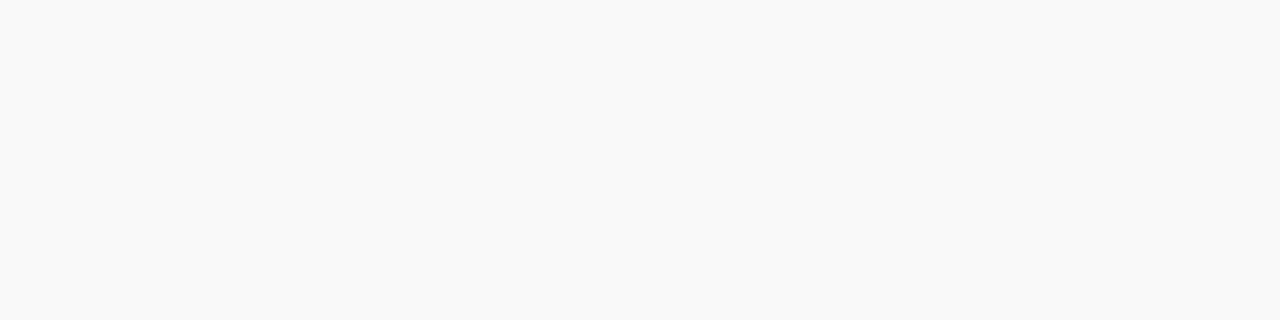
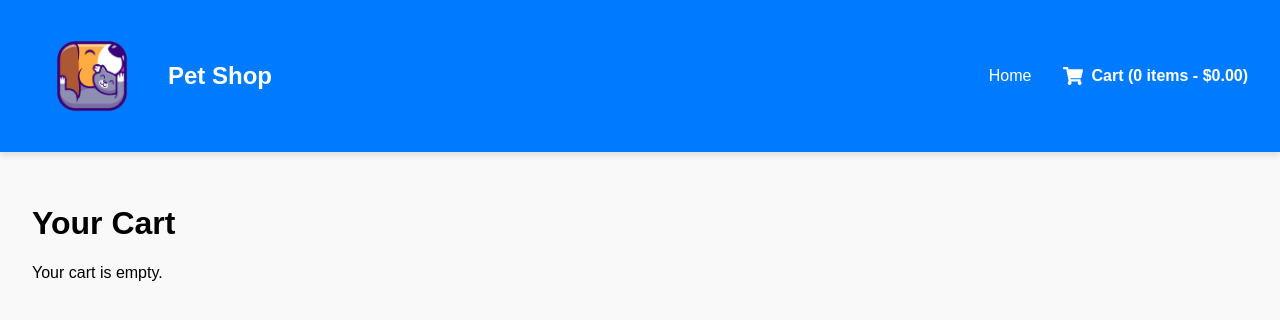
Before and after one commit to lixmankamilla/pet-shop, a React (Create React App) app: page /cart in a window 1280 px wide. Before the commit this address had no page. Shown: the top 320 px of the page. Built offline with nearby package versions, Linux system fonts and the light colour scheme.

Commit message:
edited navbar and added cart

```diff
--- a/package.json
+++ b/package.json
@@ -7,6 +7,7 @@
     "cra-template": "1.2.0",
     "react": "^19.0.0",
     "react-dom": "^19.0.0",
+    "react-icons": "^5.4.0",
     "react-redux": "^9.2.0",
     "react-router-dom": "^7.1.3",
     "react-scripts": "5.0.1",
--- a/src/App.jsx
+++ b/src/App.jsx
@@ -1,24 +1,20 @@
 import React from "react";
 import { Routes, Route } from "react-router-dom";
 import HomePage from "./pages/HomePage/HomePage";
-// import ProductPage from "./pages/ProductPage";
-// import CartPage from "./pages/CartPage";
-// import ContactPage from "./pages/ContactPage";
-// import Navbar from "./components/Navbar";
+import ProductPage from "./pages/ProductPage/ProductPage";
+import CartPage from "./pages/CartPage/CartPage";
+import Navbar from "./components/Navbar/Navbar";
 import "./styles/index.scss";
 
-const App = () => {
-  return (
+const App = () => (
   <div className="app">
-      {/* <Navbar /> */}
+    <Navbar />
     <Routes>
       <Route path="/" element={<HomePage />} />
-        {/* <Route path="/product/:id" element={<ProductPage />} />
+      <Route path="/product/:id" element={<ProductPage />} />
       <Route path="/cart" element={<CartPage />} />
-        <Route path="/contact" element={<ContactPage />} /> */}
     </Routes>
   </div>
 );
-};
 
 export default App;
--- a/src/components/Navbar/Navbar.jsx
+++ b/src/components/Navbar/Navbar.jsx
@@ -1,20 +1,34 @@
 import React from "react";
 import { Link } from "react-router-dom";
 import { useSelector } from "react-redux";
+import { FaShoppingCart } from "react-icons/fa";
+import logo from "../../assets/logo.png";
 import "./Navbar.scss";
 
 const Navbar = () => {
   const cartItems = useSelector((state) => state.cart.items);
   const totalItems = cartItems.reduce((sum, item) => sum + item.quantity, 0);
-  const totalPrice = cartItems.reduce((sum, item) => sum + item.price * item.quantity, 0).toFixed(2);
+  const totalPrice = cartItems
+    .reduce((sum, item) => sum + item.price * item.quantity, 0)
+    .toFixed(2);
 
   return (
     <nav className="navbar">
-      <Link to="/" className="navbar__logo">Pet Shop</Link>
+      <div className="navbar__logo">
+        <img src={logo} alt="Pet Shop Logo" className="navbar__logo-image" />
+        <Link to="/" className="navbar__title">
+          Pet Shop
+        </Link>
+      </div>
       <div className="navbar__links">
-        <Link to="/">Home</Link>
+        <Link to="/" className="navbar__link">
+          Home
+        </Link>
         <Link to="/cart" className="navbar__cart">
-          Cart ({totalItems} items - ${totalPrice})
+          <FaShoppingCart className="navbar__cart-icon" />
+          <span className="navbar__cart-text">
+            Cart ({totalItems} items - ${totalPrice})
+          </span>
         </Link>
       </div>
     </nav>
--- a/src/components/Navbar/Navbar.scss
+++ b/src/components/Navbar/Navbar.scss
@@ -5,22 +5,59 @@
   background-color: #007bff;
   color: white;
   padding: 1rem 2rem;
+  box-shadow: 0 4px 6px rgba(0, 0, 0, 0.1);
 }
 
 .navbar__logo {
+  display: flex;
+  align-items: center;
+  gap: 1rem;
+}
+
+.navbar__logo-image {
+  width: 120px;
+  height: 120px;
+}
+
+.navbar__title {
   font-size: 1.5rem;
   font-weight: bold;
   color: white;
   text-decoration: none;
 }
 
-.navbar__links a {
-  margin-left: 1rem;
+.navbar__links {
+  display: flex;
+  align-items: center;
+  gap: 2rem;
+}
+
+.navbar__link {
   color: white;
   text-decoration: none;
   font-size: 1rem;
+  transition: color 0.3s ease;
+}
+
+.navbar__link:hover {
+  color: #ffdd57;
 }
 
 .navbar__cart {
+  display: flex;
+  align-items: center;
+  color: white;
+  text-decoration: none;
+  font-size: 1rem;
   font-weight: bold;
+  transition: color 0.3s ease;
 }
+
+.navbar__cart-icon {
+  margin-right: 0.5rem;
+  font-size: 1.25rem;
+}
+
+.navbar__cart:hover {
+  color: #ffdd57;
+}
--- /dev/null
+++ b/src/pages/CartPage/CartPage.jsx
@@ -0,0 +1,56 @@
+import React from "react";
+import { useSelector, useDispatch } from "react-redux";
+import { removeFromCart } from "../../store/cartSlice";
+import "./CartPage.scss";
+
+const CartPage = () => {
+  const cartItems = useSelector((state) => state.cart.items);
+  const dispatch = useDispatch();
+
+  const handleRemove = (id) => {
+    dispatch(removeFromCart(id));
+  };
+
+  const totalPrice = cartItems
+    .reduce((sum, item) => sum + item.price * item.quantity, 0)
+    .toFixed(2);
+
+  return (
+    <div className="cart-page">
+      <h1>Your Cart</h1>
+      {cartItems.length === 0 ? (
+        <p>Your cart is empty.</p>
+      ) : (
+        <>
+          <ul className="cart-page__list">
+            {cartItems.map((item) => (
+              <li key={item.id} className="cart-page__item">
+                <img
+                  src={item.image}
+                  alt={item.name}
+                  className="cart-page__image"
+                />
+                <div className="cart-page__details">
+                  <h2>{item.name}</h2>
+                  <p>Price: ${item.price}</p>
+                  <p>Quantity: {item.quantity}</p>
+                  <button
+                    className="cart-page__remove"
+                    onClick={() => handleRemove(item.id)}
+                  >
+                    Remove
+                  </button>
+                </div>
+              </li>
+            ))}
+          </ul>
+          <div className="cart-page__total">
+            <h2>Total Price: ${totalPrice}</h2>
+          </div>
+        </>
+      )}
+    </div>
+  );
+};
+
+export default CartPage;
--- /dev/null
+++ b/src/pages/CartPage/CartPage.scss
@@ -0,0 +1,47 @@
+.cart-page {
+  padding: 2rem;
+}
+
+.cart-page__list {
+  list-style: none;
+  padding: 0;
+}
+
+.cart-page__item {
+  display: flex;
+  align-items: center;
+  margin-bottom: 1rem;
+  background: white;
+  padding: 1rem;
+  border: 1px solid #ddd;
+  border-radius: 5px;
+}
+
+.cart-page__image {
+  max-width: 100px;
+  margin-right: 1rem;
+}
+
+.cart-page__details {
+  flex-grow: 1;
+}
+
+.cart-page__remove {
+  margin-left: auto;
+  padding: 0.5rem 1rem;
+  background-color: #dc3545;
+  color: white;
+  border: none;
+  border-radius: 5px;
+  cursor: pointer;
+}
+
+.cart-page__remove:hover {
+  background-color: #c82333;
+}
+
+.cart-page__total {
+  margin-top: 2rem;
+  font-size: 1.25rem;
+  font-weight: bold;
+}
--- /dev/null
+++ b/src/pages/ProductPage/ProductPage.jsx
@@ -0,0 +1,45 @@
+import React from "react";
+import { useParams } from "react-router-dom";
+import { useSelector, useDispatch } from "react-redux";
+import { addToCart } from "../../store/cartSlice";
+import "./ProductPage.scss";
+
+const ProductPage = () => {
+  const { id } = useParams();
+  const dispatch = useDispatch();
+  const product = useSelector((state) =>
+    state.products.items.find((item) => item.id === parseInt(id))
+  );
+
+  if (!product) {
+    return <h2>Product not found</h2>;
+  }
+
+  const handleAddToCart = () => {
+    dispatch(addToCart(product));
+  };
+
+  return (
+    <div className="product-page">
+      <img
+        src={product.image}
+        alt={product.name}
+        className="product-page__image"
+      />
+      <div className="product-page__details">
+        <h1 className="product-page__name">{product.name}</h1>
+        <p className="product-page__price">Price: ${product.price}</p>
+        <p className="product-page__description">
+          Lorem ipsum dolor sit amet, consectetur adipiscing elit. Vivamus
+          lacinia odio vitae vestibulum vestibulum. Cras venenatis euismod
+          malesuada.
+        </p>
+        <button className="product-page__add-to-cart" onClick={handleAddToCart}>
+          Add to Cart
+        </button>
+      </div>
+    </div>
+  );
+};
+
+export default ProductPage;
--- /dev/null
+++ b/src/pages/ProductPage/ProductPage.scss
@@ -0,0 +1,45 @@
+.product-page {
+  display: flex;
+  align-items: flex-start;
+  gap: 2rem;
+  padding: 2rem;
+}
+
+.product-page__image {
+  max-width: 300px;
+  border: 1px solid #ddd;
+  border-radius: 5px;
+}
+
+.product-page__details {
+  max-width: 600px;
+}
+
+.product-page__name {
+  font-size: 2rem;
+  margin-bottom: 1rem;
+}
+
+.product-page__price {
+  color: #007bff;
+  font-size: 1.25rem;
+  margin-bottom: 1rem;
+}
+
+.product-page__description {
+  margin-bottom: 1.5rem;
+  line-height: 1.5;
+}
+
+.product-page__add-to-cart {
+  padding: 0.75rem 1.5rem;
+  background-color: #007bff;
+  color: white;
+  border: none;
+  border-radius: 5px;
+  cursor: pointer;
+}
+
+.product-page__add-to-cart:hover {
+  background-color: #0056b3;
+}
--- a/src/store/index.jsx
+++ b/src/store/index.jsx
@@ -1,9 +1,11 @@
 import { configureStore } from "@reduxjs/toolkit";
 import productsReducer from "./productsSlice";
+import cartReducer from "./cartSlice";
 
 const store = configureStore({
   reducer: {
     products: productsReducer,
+    cart: cartReducer,
   },
 });
 
```
Also changed, not shown: src/assets/logo.png (added), 1 other file (tests, documents, lock files or other folders). Lines whose indentation alone changed are shown as unchanged.
